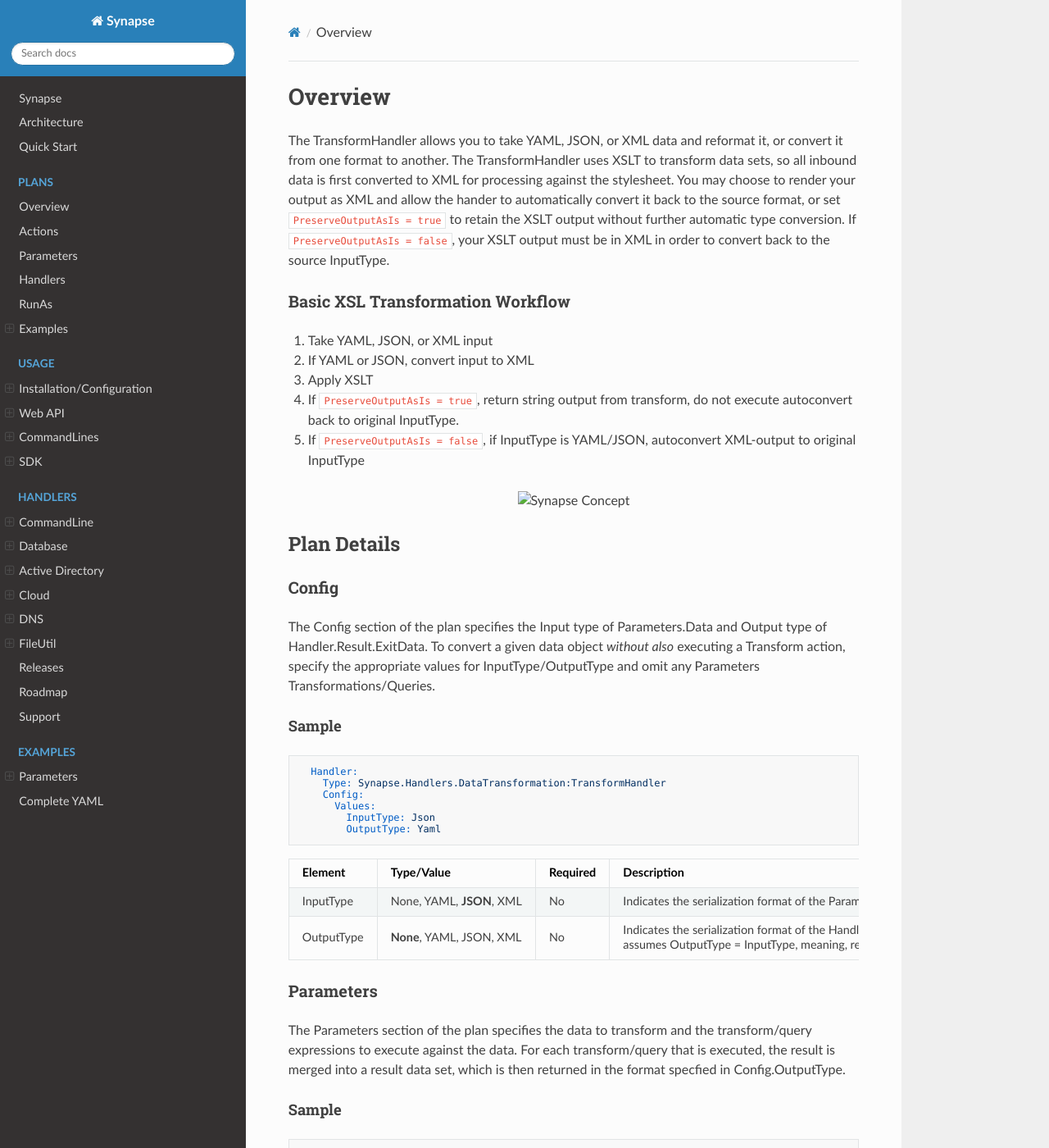
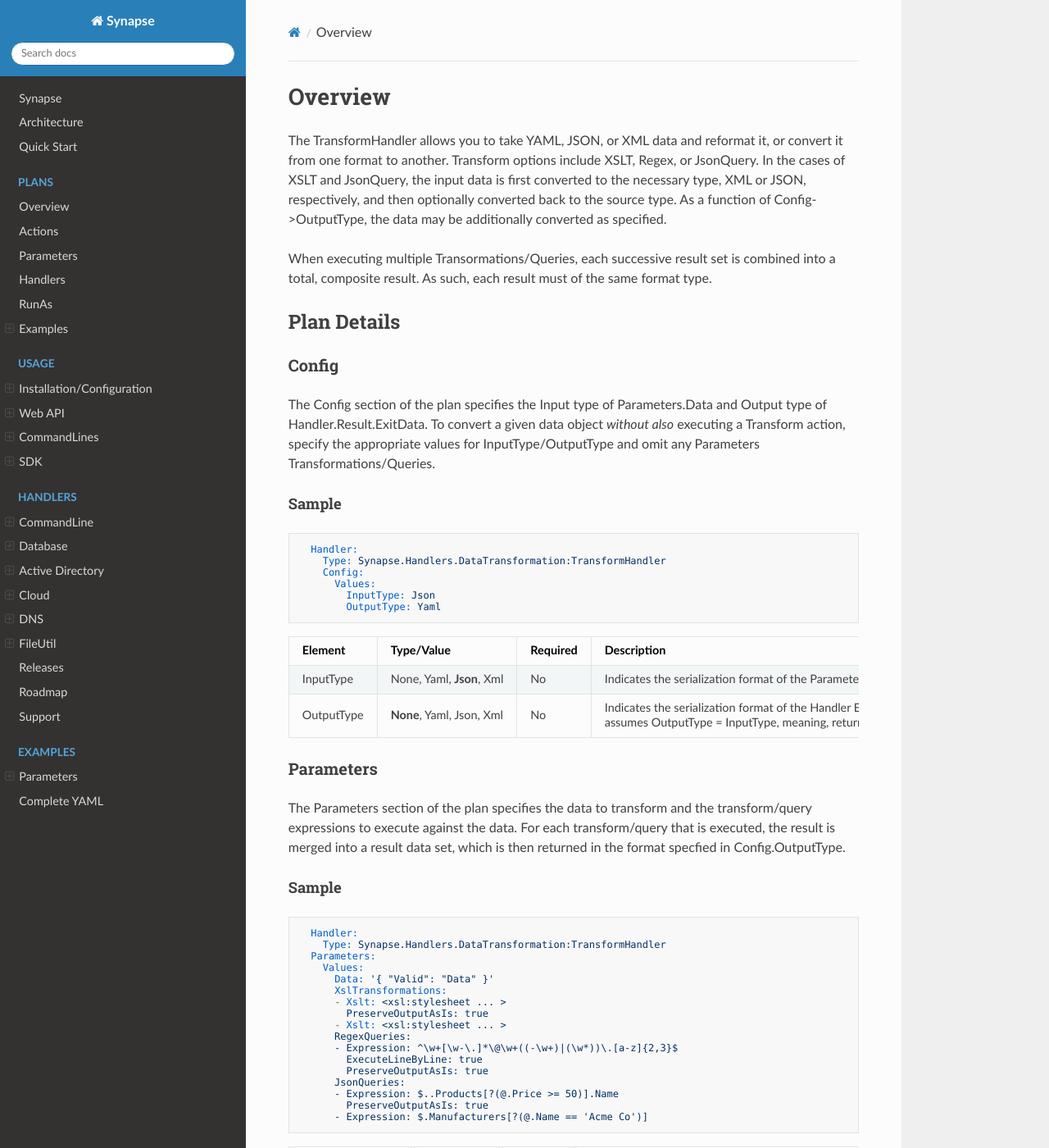
Before and after one commit to SynapseProject/synapse.docs, an MkDocs documentation site: the page built from docs/handlers/datatransformation/transform.md, in a window 1280 px wide and 1400 px high. Shown: the whole window at 82% size. Built offline with MkDocs 1.6.1, drawn with Linux system fonts in a browser that asks for light colours; nearby versions of some CDN libraries; old or Windows-style settings are respelled for this version of MkDocs; some of the changed text lies outside the part shown.

Commit message:
95% complete on first draft

```diff
--- a/docs/handlers/datatransformation/transform.md
+++ b/docs/handlers/datatransformation/transform.md
@@ -1,16 +1,7 @@
 # Overview
-The TransformHandler allows you to take YAML, JSON, or XML data and reformat it, or convert it from one format to another.  The TransformHandler uses XSLT to transform data sets, so all inbound data is first converted to XML for processing against the stylesheet.  You may choose to render your output as XML and allow the hander to automatically convert it back to the source format, or set `PreserveOutputAsIs = true` to retain the XSLT output without further automatic type conversion.  If  `PreserveOutputAsIs = false`, your XSLT output must be in XML in order to convert back to the source InputType.
+The TransformHandler allows you to take YAML, JSON, or XML data and reformat it, or convert it from one format to another.  Transform options include XSLT, Regex, or JsonQuery.  In the cases of XSLT and JsonQuery, the input data is first converted to the necessary type, XML or JSON, respectively, and then optionally converted back to the source type.  As a function of Config->OutputType, the data may be additionally converted as specified.
 
-### Basic XSL Transformation Workflow
-1. Take YAML, JSON, or XML input
-2. If YAML or JSON, convert input to XML
-3. Apply XSLT
-   - If `PreserveOutputAsIs = true`, return string output from transform, do not execute autoconvert back to original InputType.
-   - If `PreserveOutputAsIs = false`, if InputType is YAML/JSON, autoconvert XML-output to original InputType
-
-<p align="center">
-<img alt="Synapse Concept" src="../../img/syn_transformHandler.png" />
-</p>
+When executing multiple Transormations/Queries, each successive result set is combined into a total, composite result.  As such, each result must of the same format type.
 
 
 ## Plan Details
@@ -30,8 +21,8 @@ The Config section of the plan specifies the Input type of Parameters.Data and O
 
 |Element|Type/Value|Required|Description
 |-------|----------|--------|-----------
-|InputType|None, YAML, **JSON**, XML|No|Indicates the serialization format of the Parameters.Data member.  Defaults to `JSON` if not specified.
-|OutputType|**None**, YAML, JSON, XML|No|Indicates the serialization format of the Handler ExitData.  Defaults to `None` if not specified.  A value of `None` assumes OutputType = InputType, meaning, return the ExitData in the same serialization format as the InputData.  If specifying a format different than InputType, then a format-type conversion will occur.
+|InputType|None, Yaml, **Json**, Xml|No|Indicates the serialization format of the Parameters.Data member.  Defaults to `Json` if not specified.
+|OutputType|**None**, Yaml, Json, Xml|No|Indicates the serialization format of the Handler ExitData.  Defaults to `None` if not specified.  A value of `None` assumes OutputType = InputType, meaning, return the ExitData in the same serialization format as the InputData.  If specifying a format different than InputType, then a format-type conversion will occur.
 
 ### Parameters
 
@@ -64,3 +55,31 @@ The Parameters section of the plan specifies the data to transform and the trans
 |XslTransformations|List|No|
 |RegexQueries|List|No|
 |JsonQueries|List|No|
+
+## XslTransformations Detail
+
+When using XSLT to transform data sets, all inbound data is first converted to XML for processing against the stylesheet.  You may choose to render your output as XML and allow the hander to automatically convert it back to the source format, or set `PreserveOutputAsIs = true` to retain the XSLT output without further automatic type conversion.  If  `PreserveOutputAsIs = false`, your XSLT output must be in XML in order to convert back to the source InputType.
+
+### Basic XSL Transformation Workflow
+1. Take YAML, JSON, or XML input
+2. If YAML or JSON, convert input to XML
+3. Apply XSLT
+   - If `PreserveOutputAsIs = true`, return string output from transform, do not execute autoconvert back to original InputType.
+   - If `PreserveOutputAsIs = false`, if InputType is YAML/JSON, autoconvert XML-output to original InputType
+
+<p align="center">
+<img alt="Synapse Concept" src="../../img/syn_transformHandler.png" />
+</p>
+
+## RegexQueries Detail
+
+This will execute a Regex Match and return the result.  Be sure to return a complete subset of the format type when combing result sets.
+
+Complete Subset Examples:
+- `<sometag>data</sometag>`
+- `{ "sometag": "data" }`
+- `sometag: data`
+
+## JsonQueries Detail
+
+JsonQueries are executed via Json.net's SelectTokens capability.  For details on syntax, see [this article](https://www.newtonsoft.com/json/help/html/QueryJsonSelectTokenJsonPath.htm).  As with XSLT tranformations, JsonQueries require conversion of source data to JSON before processing the query expression, then the result may be optionally converted back to the original source format (set `PreserveOutputAsIs = true|false` accordingly).
```
